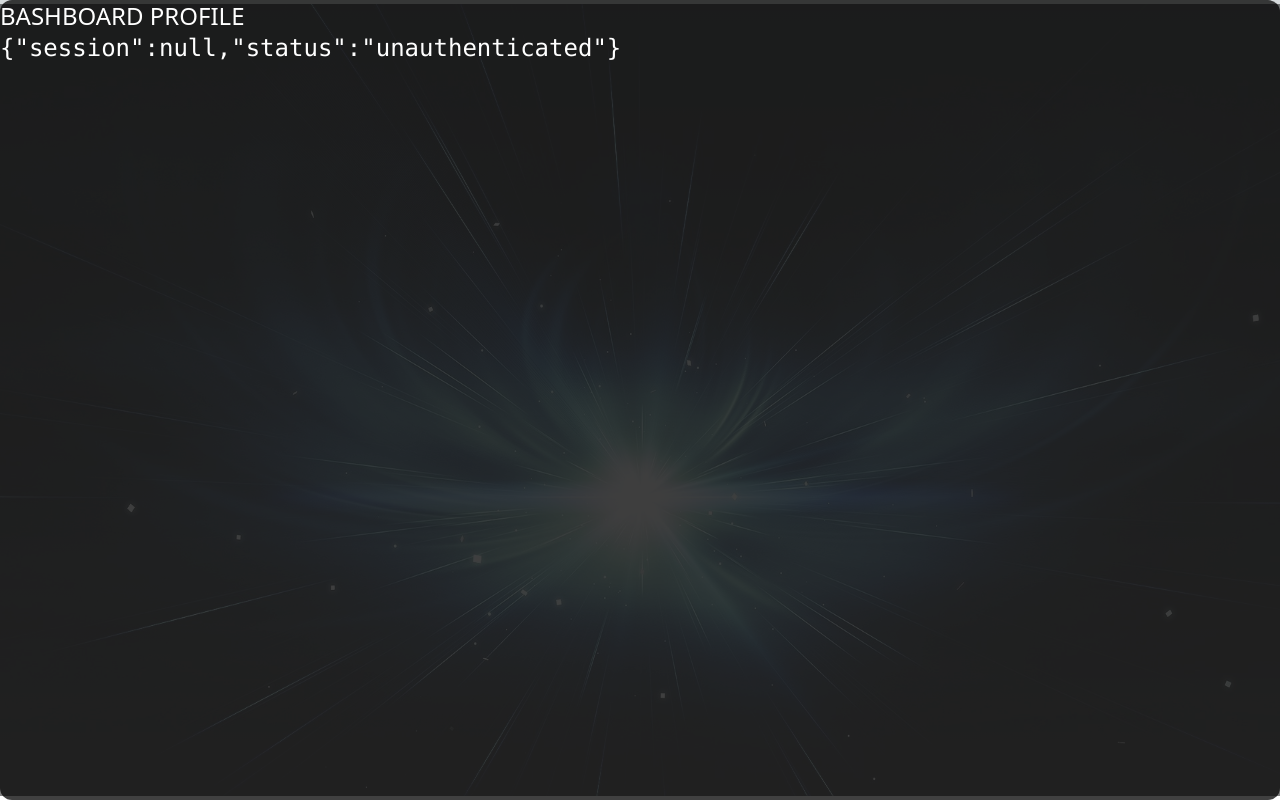
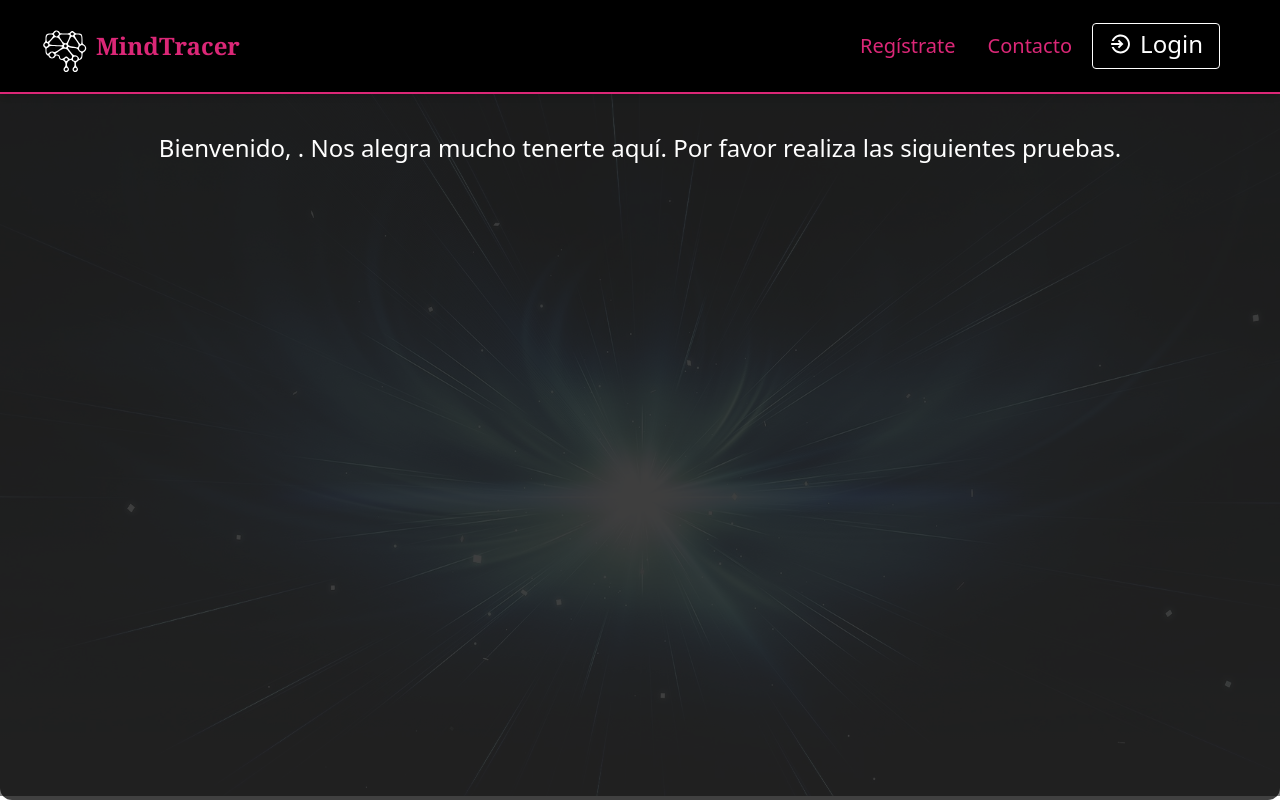
Before and after one commit to emptier1621/mindtracer, a Next.js app: page /dashboard/profile in a window 1280 px wide. Built offline with nearby package versions, Linux system fonts and the light colour scheme; no server answers.

Commit message:
navbar ok

```diff
--- a/src/app/dashboard/profile/page.tsx
+++ b/src/app/dashboard/profile/page.tsx
@@ -1,4 +1,5 @@
 "use client"
+import NavBar from '@/components/NavBar'
 import {useSession} from 'next-auth/react'
 
 export default function ProfilePage() {
@@ -7,18 +8,15 @@ export default function ProfilePage() {
 
   //stastus "authenticated" significa logueado session.user tiene datos del usuario
   console.log(session, status)
-
+  const name: any|undefined = session?.user.nombreCompleto
   return (
     <div>
-      BASHBOARD PROFILE
-      <pre>
-        {
-          JSON.stringify({
-            session,
-            status
-          })
-        }
-      </pre>
+      <NavBar/>
+      <main className='relative mt-28 h-screen z-40 p-5 text-2xl text-white rounded-xl'>
+        <p className='text-center'>Bienvenido, {session?.user.nombreCompleto}. Nos alegra mucho tenerte aquí. Por favor realiza las siguientes pruebas.</p>
+
+
+      </main>
     </div>
   )
 }
--- a/src/app/page.tsx
+++ b/src/app/page.tsx
@@ -6,7 +6,7 @@ export default function Home () {
       <header className='relative z-50'>
         <NavBar />
       </header>
-      <main className='relative h-screen z-40 p-5 text-2xl text-white rounded-xl'>
+      <main className='relative mt-48 h-screen z-40 p-5 text-2xl text-white rounded-xl'>
         <section id='objetivo'>
 
         </section>
--- a/src/components/Btn.tsx
+++ b/src/components/Btn.tsx
@@ -3,6 +3,7 @@ import Link from 'next/link'
 import { IoMdLogIn } from 'react-icons/io'
 import {AiTwotoneSave, AiOutlineRollback} from 'react-icons/ai'
 import { FormBtnProps } from '../../types/utils'
+import { signOut } from 'next-auth/react'
 
 export default function Btn (props: FormBtnProps): ReactElement {
   switch (props.type) {
@@ -57,6 +58,15 @@ export default function Btn (props: FormBtnProps): ReactElement {
           {props.text}
         </Link>
       );
+      case 'logout':
+      return (
+        <button
+          className="flex w-max items-center text-sm justify-center text-white border border-white py-1 px-4 pb-2 rounded hover:scale-105 hover:bg-pink-700 duration-500 md:w-32 md:mx-5"
+          onClick={() => signOut()}>
+          <IoMdLogIn className="mr-2 scale-150" />
+          {props.text}
+        </button>
+      );
     default:
       return (
         <p>El tipo no existe...</p>
--- a/src/components/NavBar.tsx
+++ b/src/components/NavBar.tsx
@@ -1,36 +1,78 @@
-'use client'
-import { ReactElement, useState } from 'react'
-import { IoIosMenu, IoIosCloseCircle } from 'react-icons/io'
-import Btn from './Btn'
-import Logo from './Logo'
-import { Link } from '../../types/utils'
-import { useSession } from 'next-auth/react'
+"use client";
+import { ReactElement, useState } from "react";
+import { IoIosMenu, IoIosCloseCircle, IoMdContact } from "react-icons/io";
+import Btn from "./Btn";
+import Logo from "./Logo";
+import { Link } from "../../types/utils";
+import { useSession } from "next-auth/react";
 
-export default function NavBar (): ReactElement {
-  const links: Link[] = [{ name: 'Recursos', link: '/recursos' }, { name: 'Contacto', link: 'https://github.com/emptier1621' }]
-  const [mobileBtnState, setMobileBtnState] = useState(false)
-  const { data:session, status } = useSession()
+export default function NavBar(): ReactElement {
+  const links: Link[] = [
+    { name: "Regístrate", link: "/register" },
+    { name: "Contacto", link: "https://github.com/emptier1621" },
+  ];
+  const [mobileBtnState, setMobileBtnState] = useState(false);
+  const { data: session, status } = useSession();
+  const userLoged: string | undefined = session?.user.nombreCompleto
 
-  return (
-    <nav className='shadow-md z-40 fixed w-full top-0 left-0'>
-      <div className='md:flex items-center justify-between bg-black py-4 md:px-10 px-7'>
-        <Logo/>
-        <div onClick={() => setMobileBtnState(!mobileBtnState)} className='text-3xl absolute right-8 top-8 cursor-pointer md:hidden'>
-          {mobileBtnState ? <IoIosCloseCircle /> : <IoIosMenu />}
+  if (status === "authenticated" && userLoged) {
+    return (
+      <nav className="shadow-md h-24 z-40 fixed w-full top-0 left-0 border-b-2 border-pink-600">
+        <div className="md:flex items-center justify-between bg-black py-4 md:px-10 px-7">
+          <Logo />
+          <div
+            onClick={() => setMobileBtnState(!mobileBtnState)}
+            className="text-3xl absolute right-8 top-8 cursor-pointer md:hidden">
+            {mobileBtnState ? <IoIosCloseCircle /> : <IoIosMenu />}
+          </div>
+          <ul className={`md:flex md:items-center bg-black md:pb-0 pb-12 absolute md:static md:z-auto z-[-1] left-0 w-full md:w-auto md:pl-0 pl-9 transition-all duration-500 ease-in ${
+              mobileBtnState ? "top-20 opacity-100" : "top-[-490px]"
+            } md:opacity-100`}>
+            <li key={session.user?.email} className="md:ml-8 text-xl md:my-0 my-7">
+              <a href='/dashboard/profile' className="text-pink-600 flex hover:text-white duration-500" rel="noreferrer">
+                <IoMdContact className='h-full flex items-center self-center'/>
+                <p className="mx-2 flex h-auto pb-1 items-center justify-center">{userLoged}</p>
+              </a>
+            </li>
+            <Btn text="Cerrar sesión" type="logout" />
+          </ul>
         </div>
-        <ul className={`md:flex md:items-center bg-black md:pb-0 pb-12 absolute md:static md:z-auto z-[-1] left-0 w-full md:w-auto md:pl-0 pl-9 transition-all duration-500 ease-in ${mobileBtnState ? 'top-20 opacity-100' : 'top-[-490px]'} md:opacity-100`}>
-          {
-            links.map((link: Link): ReactElement => {
+      </nav>
+    );
+  } else {
+    return (
+      <nav className="shadow-md z-40 fixed w-full top-0 left-0 border-b-2 border-pink-600">
+        <div className="md:flex items-center justify-between bg-black py-4 md:px-10 px-7">
+          <Logo />
+          <div
+            onClick={() => setMobileBtnState(!mobileBtnState)}
+            className="text-3xl absolute right-8 top-8 cursor-pointer md:hidden"
+          >
+            {mobileBtnState ? <IoIosCloseCircle /> : <IoIosMenu />}
+          </div>
+          <ul
+            className={`md:flex md:items-center bg-black md:pb-0 pb-12 absolute md:static md:z-auto z-[-1] left-0 w-full md:w-auto md:pl-0 pl-9 transition-all duration-500 ease-in ${
+              mobileBtnState ? "top-20 opacity-100" : "top-[-490px]"
+            } md:opacity-100`}
+          >
+            {links.map((link: Link): ReactElement => {
               return (
-                <li key={link.link} className='md:ml-8 text-xl md:my-0 my-7'>
-                  <a href={link.link} target='_blank' className='text-pink-600 hover:text-white duration-500' rel='noreferrer'>{link.name}</a>
+                <li key={link.link} className="md:ml-8 text-xl md:my-0 my-7">
+                  <a
+                    href={link.link}
+                    target="_blank"
+                    className="text-pink-600 hover:text-white duration-500"
+                    rel="noreferrer"
+                  >
+                    {link.name}
+                  </a>
                 </li>
-              )
-            })
-          }
-          <Btn text='Login' type='login' />
-        </ul>
-      </div>
-    </nav>
-  )
+              );
+            })}
+            <Btn text="Login" type="login" />
+          </ul>
+        </div>
+      </nav>
+    );
+  }
 }
```
Also changed, not shown: src/models/user.ts (+9 -4 lines).
